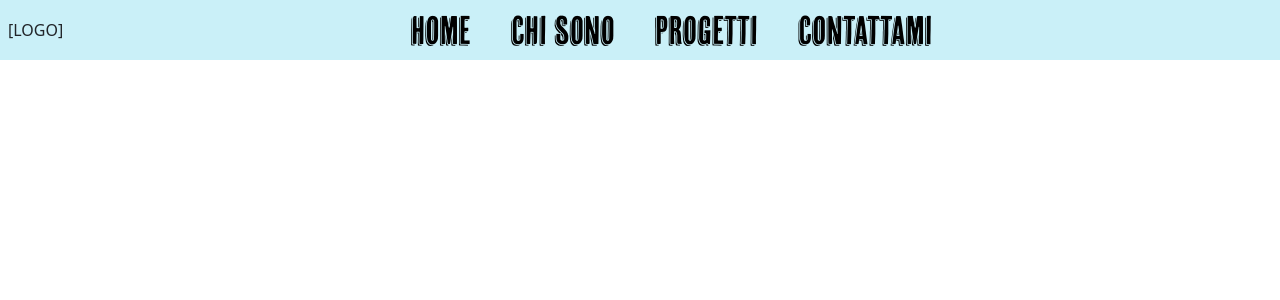
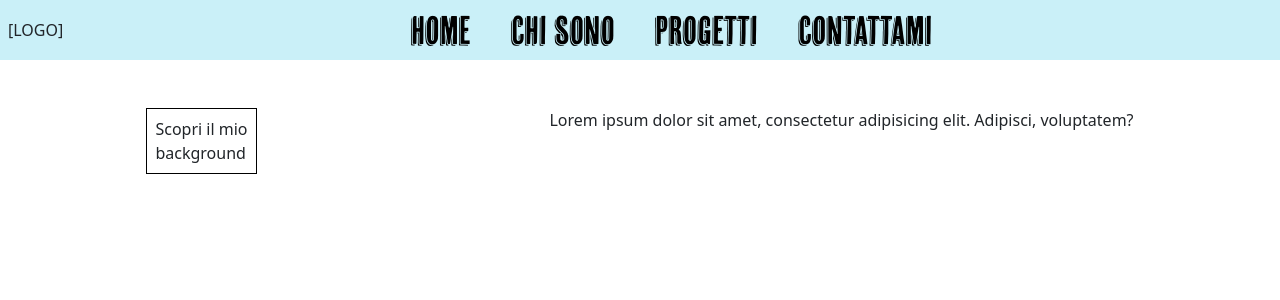
Before and after one commit to SimoneCampisi0/portfolio, an Angular app in the folder portfolio/: page / in a window 1280 px wide. Shown: the top 300 px of the page. Built offline with nearby package versions, Linux system fonts and the light colour scheme.

Commit message:
must add css for homepage

```diff
--- a/portfolio/src/app/app.component.html
+++ b/portfolio/src/app/app.component.html
@@ -1 +1,2 @@
 <app-header-menu></app-header-menu>
+<app-homepage></app-homepage>
--- a/portfolio/src/app/app.module.ts
+++ b/portfolio/src/app/app.module.ts
@@ -5,12 +5,14 @@ import { AppRoutingModule } from './app-routing.module';
 import { AppComponent } from './app.component';
 import { HeaderMenuComponent } from './header-menu/header-menu.component';
 import { BrowserAnimationsModule } from "@angular/platform-browser/animations";
+import { HomepageComponent } from './homepage/homepage.component';
 
 
 @NgModule({
   declarations: [
     AppComponent,
-    HeaderMenuComponent
+    HeaderMenuComponent,
+    HomepageComponent
   ],
   imports: [
     BrowserModule,
--- a/portfolio/src/app/header-menu/header-menu.component.css
+++ b/portfolio/src/app/header-menu/header-menu.component.css
@@ -1,5 +1,5 @@
 .positionFixed {
-  position: fixed;
+  position: sticky;
   top: 0;
   left: 0;
   right: 0;
--- a/portfolio/src/app/header-menu/header-menu.component.ts
+++ b/portfolio/src/app/header-menu/header-menu.component.ts
@@ -1,4 +1,4 @@
-import {Component, ElementRef, ViewChild} from '@angular/core';
+import {Component} from '@angular/core';
 import {animate, style, transition, trigger} from "@angular/animations";
 
 const enterTransition = transition(':enter', [
--- /dev/null
+++ b/portfolio/src/app/homepage/homepage.component.css
@@ -0,0 +1,16 @@
+.home {
+  display: flex;
+  flex-direction: row;
+  justify-content: space-around;
+  margin-top: 3em;
+}
+
+.scopriChiSono {
+  display: flex;
+  padding: 0.5em;
+  border: 1px solid black;
+}
+
+.dettaglioProfilo {
+  display: flex;
+}
--- /dev/null
+++ b/portfolio/src/app/homepage/homepage.component.html
@@ -0,0 +1,10 @@
+<div class="home">
+
+  <div class="scopriChiSono">
+    Scopri il mio <br> background
+  </div>
+
+  <div class="dettaglioProfilo">
+    Lorem ipsum dolor sit amet, consectetur adipisicing elit. Adipisci, voluptatem?
+  </div>
+</div>
```
Also changed, not shown: portfolio/src/app/homepage/homepage.component.ts (added, +10 -0 lines).
